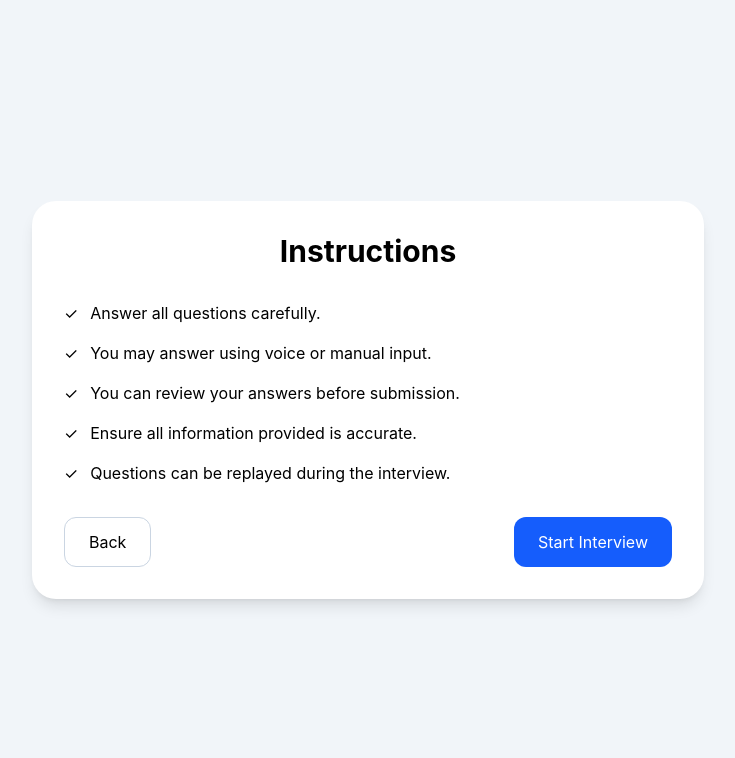
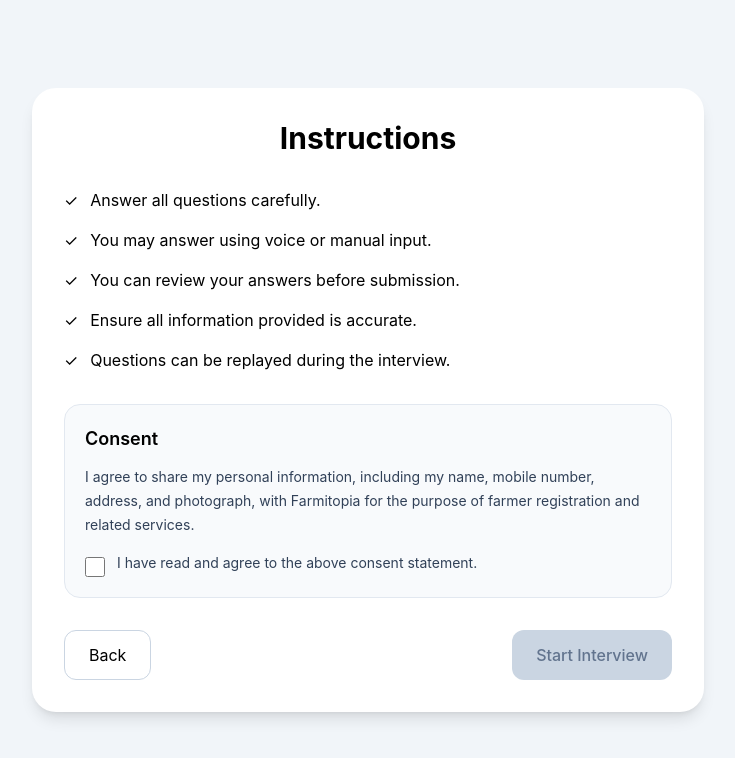
Before and after one commit to SakethPractice/V2T, a React (Vite) app in the folder frontend/: page /instructions in a window 1280 px wide. Shown: the top 758 px of the page, without its empty margins (272-1007 px from the left). Built offline with nearby package versions, Linux system fonts and the light colour scheme.

Commit message:
added consent and helpers to save session language

```diff
--- a/frontend/i18n/locales/en.ts
+++ b/frontend/i18n/locales/en.ts
@@ -34,7 +34,9 @@ const en = {
 
   instructions: {
     title: "Instructions",
-
+    consentTitle: "Consent",
+    consentStatement:"I agree to share my personal information, including my name, mobile number, address, and photograph, with Farmitopia for the purpose of farmer registration and related services.",
+    consentCheckbox: "I have read and agree to the above consent statement.",
     steps: [
       "Answer all questions carefully.",
       "You may answer using voice or manual input.",
--- a/frontend/i18n/locales/gu.ts
+++ b/frontend/i18n/locales/gu.ts
@@ -34,13 +34,18 @@ const gu = {
 
   instructions: {
     title: "સૂચનાઓ",
-
+    consentTitle: "સંમતિ",
+consentStatement:
+  "ખેડૂત નોંધણી અને સંબંધિત સેવાઓ માટે હું મારું નામ, મોબાઇલ નંબર, સરનામું અને ફોટોગ્રાફ સહિત મારી વ્યક્તિગત માહિતી Farmitopia સાથે શેર કરવા સંમત છું.",
+consentCheckbox:
+  "મેં ઉપર આપેલ સંમતિ નિવેદન વાંચ્યું છે અને હું તેને સ્વીકારું છું.",
     steps: [
       "બધા પ્રશ્નોના જવાબ ધ્યાનપૂર્વક આપો.",
       "તમે અવાજ દ્વારા અથવા હાથથી જવાબ આપી શકો છો.",
       "સબમિટ કરતા પહેલાં તમે તમારા જવાબોની સમીક્ષા કરી શકો છો.",
       "ખાતરી કરો કે આપેલી તમામ માહિતી સાચી છે.",
-      "મુલાકાત દરમિયાન પ્રશ્નો ફરીથી સાંભળી શકાય છે."
+      "મુલાકાત દરમિયાન પ્રશ્નો ફરીથી સાંભળી શકાય છે.",
+      "ખેડૂત નોંધણી અને સંબંધિત સેવાઓ માટે હું મારું નામ, મોબાઇલ નંબર, સરનામું અને ફોટોગ્રાફ સહિત મારી વ્યક્તિગત માહિતી Farmitopia સાથે શેર કરવા સંમત છું."
     ],
 
     startInterview: "મુલાકાત શરૂ કરો"
--- a/frontend/i18n/locales/hi.ts
+++ b/frontend/i18n/locales/hi.ts
@@ -34,13 +34,18 @@ const hi = {
 
   instructions: {
     title: "निर्देश",
-
+    consentTitle: "सहमति",
+    consentStatement:
+    "मैं किसान पंजीकरण और संबंधित सेवाओं के उद्देश्य से अपना नाम, मोबाइल नंबर, पता और फोटो सहित अपनी व्यक्तिगत जानकारी Farmitopia के साथ साझा करने के लिए सहमत हूँ।",
+    consentCheckbox:
+    "मैंने ऊपर दिए गए सहमति कथन को पढ़ लिया है और उससे सहमत हूँ।",
     steps: [
       "सभी प्रश्नों का ध्यानपूर्वक उत्तर दें।",
       "आप आवाज़ या मैन्युअल इनपुट द्वारा उत्तर दे सकते हैं।",
       "सबमिट करने से पहले आप अपने उत्तरों की समीक्षा कर सकते हैं।",
       "सुनिश्चित करें कि दी गई सभी जानकारी सही है।",
-      "साक्षात्कार के दौरान प्रश्नों को दोबारा सुना जा सकता है।"
+      "साक्षात्कार के दौरान प्रश्नों को दोबारा सुना जा सकता है।",
+      "मैं किसान पंजीकरण और संबंधित सेवाओं के उद्देश्य से अपना नाम, मोबाइल नंबर, पता और फोटो सहित अपनी व्यक्तिगत जानकारी Farmitopia के साथ साझा करने के लिए सहमत हूँ।",
     ],
 
     startInterview: "साक्षात्कार प्रारंभ करें"
--- a/frontend/i18n/locales/kn.ts
+++ b/frontend/i18n/locales/kn.ts
@@ -34,13 +34,18 @@ const kn = {
 
   instructions: {
     title: "ಸೂಚನೆಗಳು",
-
+    consentTitle: "ಒಪ್ಪಿಗೆ",
+    consentStatement:
+      "ರೈತರ ನೋಂದಣಿ ಮತ್ತು ಸಂಬಂಧಿತ ಸೇವೆಗಳ ಉದ್ದೇಶಕ್ಕಾಗಿ ನನ್ನ ಹೆಸರು, ಮೊಬೈಲ್ ಸಂಖ್ಯೆ, ವಿಳಾಸ ಮತ್ತು ಛಾಯಾಚಿತ್ರ ಸೇರಿದಂತೆ ನನ್ನ ವೈಯಕ್ತಿಕ ಮಾಹಿತಿಯನ್ನು Farmitopia ಜೊತೆ ಹಂಚಿಕೊಳ್ಳಲು ನಾನು ಒಪ್ಪುತ್ತೇನೆ.",
+    consentCheckbox:
+      "ಮೇಲಿನ ಒಪ್ಪಿಗೆಯ ಹೇಳಿಕೆಯನ್ನು ನಾನು ಓದಿದ್ದೇನೆ ಮತ್ತು ಅದಕ್ಕೆ ಒಪ್ಪುತ್ತೇನೆ.",
     steps: [
       "ಎಲ್ಲಾ ಪ್ರಶ್ನೆಗಳಿಗೆ ಎಚ್ಚರಿಕೆಯಿಂದ ಉತ್ತರಿಸಿ.",
       "ನೀವು ಧ್ವನಿ ಅಥವಾ ಕೈಯಾರೆ ಉತ್ತರಿಸಬಹುದು.",
       "ಸಲ್ಲಿಸುವ ಮೊದಲು ನಿಮ್ಮ ಉತ್ತರಗಳನ್ನು ಪರಿಶೀಲಿಸಬಹುದು.",
       "ನೀವು ನೀಡುವ ಎಲ್ಲಾ ಮಾಹಿತಿಯೂ ಸರಿಯಾಗಿರುವುದನ್ನು ಖಚಿತಪಡಿಸಿಕೊಳ್ಳಿ.",
-      "ಸಂದರ್ಶನದ ವೇಳೆ ಪ್ರಶ್ನೆಗಳನ್ನು ಮತ್ತೆ ಕೇಳಬಹುದು."
+      "ಸಂದರ್ಶನದ ವೇಳೆ ಪ್ರಶ್ನೆಗಳನ್ನು ಮತ್ತೆ ಕೇಳಬಹುದು.",
+      "ರೈತರ ನೋಂದಣಿ ಮತ್ತು ಸಂಬಂಧಿತ ಸೇವೆಗಳ ಉದ್ದೇಶಕ್ಕಾಗಿ ನನ್ನ ಹೆಸರು, ಮೊಬೈಲ್ ಸಂಖ್ಯೆ, ವಿಳಾಸ ಮತ್ತು ಛಾಯಾಚಿತ್ರ ಸೇರಿದಂತೆ ನನ್ನ ವೈಯಕ್ತಿಕ ಮಾಹಿತಿಯನ್ನು Farmitopia ಜೊತೆ ಹಂಚಿಕೊಳ್ಳಲು ನಾನು ಒಪ್ಪುತ್ತೇನೆ.",
     ],
 
     startInterview: "ಸಂದರ್ಶನ ಪ್ರಾರಂಭಿಸಿ"
--- a/frontend/i18n/locales/mr.ts
+++ b/frontend/i18n/locales/mr.ts
@@ -34,13 +34,18 @@ const mr = {
 
   instructions: {
     title: "सूचना",
-
+    consentTitle: "संमती",
+consentStatement:
+  "शेतकरी नोंदणी आणि संबंधित सेवांसाठी माझे नाव, मोबाईल क्रमांक, पत्ता आणि छायाचित्र यांसह माझी वैयक्तिक माहिती Farmitopia सोबत शेअर करण्यास मी सहमत आहे.",
+consentCheckbox:
+  "मी वरील संमती विधान वाचले असून त्यास सहमत आहे.",
     steps: [
       "सर्व प्रश्नांची काळजीपूर्वक उत्तरे द्या.",
       "तुम्ही आवाजाद्वारे किंवा हाताने उत्तर देऊ शकता.",
       "सबमिट करण्यापूर्वी तुम्ही तुमच्या उत्तरांचे पुनरावलोकन करू शकता.",
       "तुम्ही दिलेली सर्व माहिती अचूक असल्याची खात्री करा.",
-      "मुलाखतीदरम्यान प्रश्न पुन्हा ऐकता येतील."
+      "मुलाखतीदरम्यान प्रश्न पुन्हा ऐकता येतील.",
+      "शेतकरी नोंदणी आणि संबंधित सेवांसाठी माझे नाव, मोबाईल क्रमांक, पत्ता आणि छायाचित्र यांसह माझी वैयक्तिक माहिती Farmitopia सोबत शेअर करण्यास मी सहमत आहे.",
     ],
 
     startInterview: "मुलाखत सुरू करा"
--- a/frontend/i18n/locales/ta.ts
+++ b/frontend/i18n/locales/ta.ts
@@ -34,13 +34,18 @@ const ta = {
 
   instructions: {
     title: "வழிமுறைகள்",
-
+    consentTitle: "ஒப்புதல்",
+    consentStatement:
+      "விவசாயி பதிவு மற்றும் தொடர்புடைய சேவைகளுக்காக எனது பெயர், மொபைல் எண், முகவரி மற்றும் புகைப்படம் உள்ளிட்ட எனது தனிப்பட்ட தகவல்களை Farmitopia உடன் பகிர நான் ஒப்புக்கொள்கிறேன்.",
+    consentCheckbox:
+      "மேலே உள்ள ஒப்புதல் அறிக்கையை நான் படித்து அதற்கு ஒப்புக்கொள்கிறேன்.",
     steps: [
       "அனைத்து கேள்விகளுக்கும் கவனமாக பதிலளிக்கவும்.",
       "நீங்கள் குரல் அல்லது கைமுறை உள்ளீட்டின் மூலம் பதிலளிக்கலாம்.",
       "சமர்ப்பிப்பதற்கு முன் உங்கள் பதில்களை மதிப்பாய்வு செய்யலாம்.",
       "நீங்கள் வழங்கும் அனைத்து தகவல்களும் சரியானவை என்பதை உறுதிப்படுத்துங்கள்.",
-      "நேர்காணலின் போது கேள்விகளை மீண்டும் கேட்கலாம்."
+      "நேர்காணலின் போது கேள்விகளை மீண்டும் கேட்கலாம்.",
+      "விவசாயி பதிவு மற்றும் தொடர்புடைய சேவைகளுக்காக எனது பெயர், மொபைல் எண், முகவரி மற்றும் புகைப்படம் உள்ளிட்ட எனது தனிப்பட்ட தகவல்களை Farmitopia உடன் பகிர நான் ஒப்புக்கொள்கிறேன்.",
     ],
 
     startInterview: "நேர்காணலை தொடங்கவும்"
--- a/frontend/i18n/locales/te.ts
+++ b/frontend/i18n/locales/te.ts
@@ -34,13 +34,18 @@ const te = {
 
   instructions: {
     title: "సూచనలు",
-
+    consentTitle: "సమ్మతి",
+    consentStatement:
+      "రైతు నమోదు మరియు సంబంధిత సేవల కోసం నా పేరు, మొబైల్ నంబర్, చిరునామా మరియు ఫోటోతో సహా నా వ్యక్తిగత వివరాలను Farmitopiaతో పంచుకోవడానికి నేను అంగీకరిస్తున్నాను.",
+    consentCheckbox:
+      "పై సమ్మతి ప్రకటనను నేను చదివి అంగీకరిస్తున్నాను.",
     steps: [
       "అన్ని ప్రశ్నలకు జాగ్రత్తగా సమాధానం ఇవ్వండి.",
       "మీరు వాయిస్ లేదా మాన్యువల్ ద్వారా సమాధానం ఇవ్వవచ్చు.",
       "సమర్పించే ముందు మీ సమాధానాలను సమీక్షించవచ్చు.",
       "మీరు అందించిన సమాచారం సరైనదని నిర్ధారించుకోండి.",
-      "ఇంటర్వ్యూలో ప్రశ్నలను మళ్లీ వినవచ్చు."
+      "ఇంటర్వ్యూలో ప్రశ్నలను మళ్లీ వినవచ్చు.",
+      "రైతు నమోదు మరియు సంబంధిత సేవల కోసం నా పేరు, మొబైల్ నంబర్, చిరునామా మరియు ఫోటోతో సహా నా వ్యక్తిగత వివరాలను Farmitopiaతో పంచుకోవడానికి నేను అంగీకరిస్తున్నాను.",
     ],
 
     startInterview: "ఇంటర్వ్యూను ప్రారంభించండి"
--- a/frontend/pages/instructions.tsx
+++ b/frontend/pages/instructions.tsx
@@ -1,9 +1,12 @@
+import { useState } from "react";
 import { useNavigate } from "react-router-dom";
 import { useTranslation } from "react-i18next";
 
 export default function Instructions() {
   const navigate = useNavigate();
   const { t } = useTranslation();
+
+  const [consentGiven, setConsentGiven] = useState(false);
 
   const steps = t("instructions.steps", {
     returnObjects: true,
@@ -25,6 +28,30 @@ export default function Instructions() {
           ))}
         </div>
 
+        {/* Consent Section */}
+        <div className="mb-8 rounded-2xl border border-slate-200 bg-slate-50 p-5">
+          <h2 className="text-lg font-semibold mb-3">
+            {t("instructions.consentTitle")}
+          </h2>
+
+          <p className="text-sm text-slate-700 leading-6 mb-4">
+            {t("instructions.consentStatement")}
+          </p>
+
+          <label className="flex items-start gap-3 cursor-pointer">
+            <input
+              type="checkbox"
+              checked={consentGiven}
+              onChange={(e) => setConsentGiven(e.target.checked)}
+              className="mt-1 h-5 w-5 rounded border-slate-300 text-blue-600 focus:ring-blue-500"
+            />
+
+            <span className="text-sm text-slate-700">
+              {t("instructions.consentCheckbox")}
+            </span>
+          </label>
+        </div>
+
         <div className="flex justify-between">
           <button
             onClick={() => navigate("/")}
@@ -40,13 +67,18 @@ export default function Instructions() {
 
           <button
             onClick={() => navigate("/interview")}
-            className="
+            disabled={!consentGiven}
+            className={`
               px-6 py-3
-              bg-blue-600
-              text-white
               rounded-xl
-              hover:bg-blue-700
-            "
+              font-medium
+              transition-colors
+              ${
+                consentGiven
+                  ? "bg-blue-600 text-white hover:bg-blue-700"
+                  : "bg-slate-300 text-slate-500 cursor-not-allowed"
+              }
+            `}
           >
             {t("instructions.startInterview")}
           </button>
```
Also changed, not shown: frontend/pages/languageSelection.tsx (+32 -1 lines).
